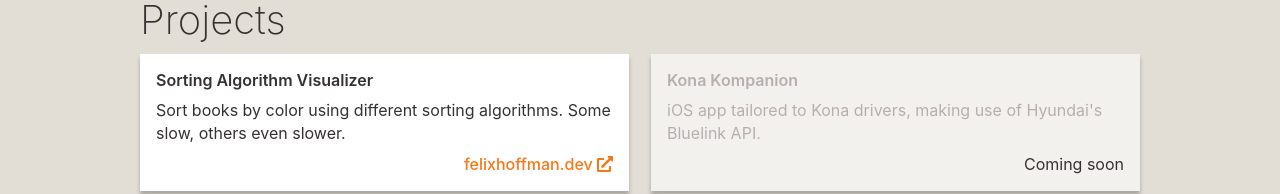
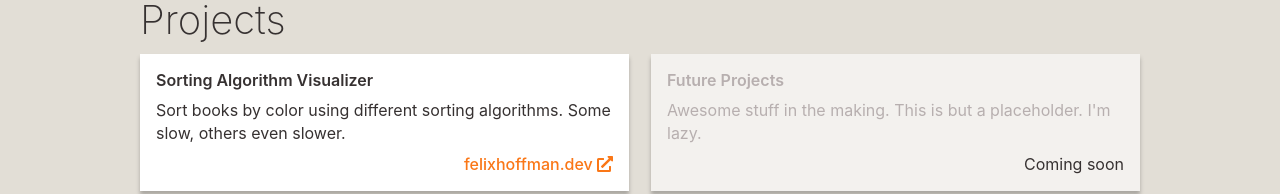
Before and after one commit to zzzFelix/felixhoffmann.dev, a Vue app: page /#/ in a window 1280 px wide. Shown: the part 734-928 px from the top of the page. Built offline with nearby package versions, Linux system fonts and the light colour scheme.

Commit message:
Remove Kona app that I'll never build.

```diff
--- a/src/components/Stories.vue
+++ b/src/components/Stories.vue
@@ -9,8 +9,8 @@
         url-title="felixhoffman.dev"
       />
       <StoryLink
-        title="Kona Kompanion"
-        description="iOS app tailored to Kona drivers, making use of Hyundai's Bluelink API."
+        title="Future Projects"
+        description="Awesome stuff in the making. This is but a placeholder. I'm lazy."
         url-title="Coming soon"
         :inactive="true"
       />
```
